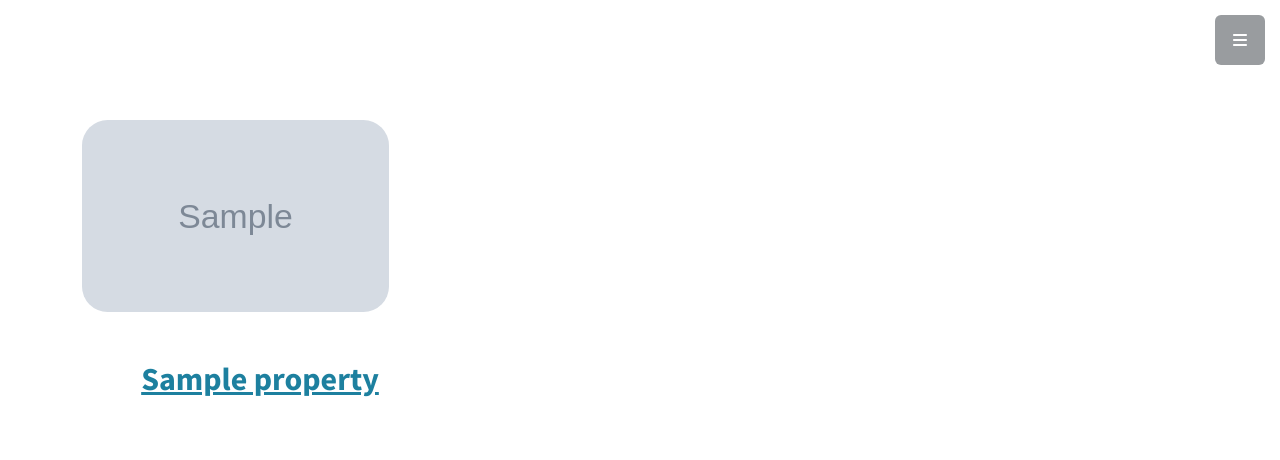
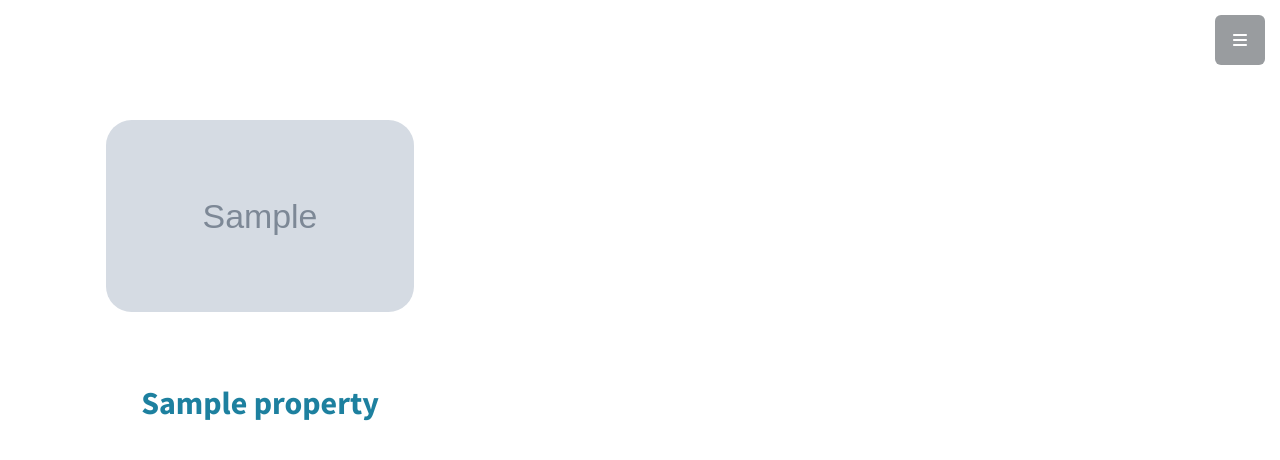
Before and after one commit to ec134866/SunriseDrones, a Django app: page /en/00000000-0000-0000-0000-000000000001/ in a window 1280 px wide. Shown: the top 460 px of the page. Run offline with Django 4.2, Linux system fonts and the light colour scheme; tables that the repository leaves empty hold one stand-in row (values such as "Sample post"); grey boxes marked "Sample" are stand-in pictures; some libraries are stand-ins or nearby versions.

Commit message:
owner view 8

```diff
--- a/templates/portfolioApp/owner.html
+++ b/templates/portfolioApp/owner.html
@@ -11,15 +11,17 @@
         <div class="container mt-4">
           <div class="row">
             {% for property in properties %}
-              <div class="col-md-4 mb-3 justify-content-center">
-                <a href="{% url 'property' person.uuid property.name %}">
-                  {% if property.latest_flight %}
-                    <img src="{{ property.latest_flight.top_image_link_1 }}" style="width:24vw; height:24vh; border-radius:2vw;" alt="{{ property.name }}" class="img-fluid">
-                  {% else %}
-                    <img src="default_image_url" style="width:24vw; height:24vh; border-radius:2vw;" alt="{{ property.name }}" class="img-fluid">
-                  {% endif %}
+              <div class="col-md-4 mb-3 d-flex justify-content-center">
+                <a href="{% url 'property' person.uuid property.name %}" class="text-decoration-none">
+                  <div class="d-flex justify-content-center">
+                    {% if property.latest_flight %}
+                      <img src="{{ property.latest_flight.top_image_link_1 }}" class="img-fluid" style="width:24vw; height:24vh; border-radius:2vw;" alt="{{ property.name }}">
+                    {% else %}
+                      <img src="default_image_url" class="img-fluid" style="width:24vw; height:24vh; border-radius:2vw;" alt="{{ property.name }}">
+                    {% endif %}
+                  </div>
                   <br><br><br>
-                  <div class="d-flex justify-content-center">
+                  <div class="text-center">
                     <h2>{{ property.name }}</h2>
                   </div>
                 </a>
```
